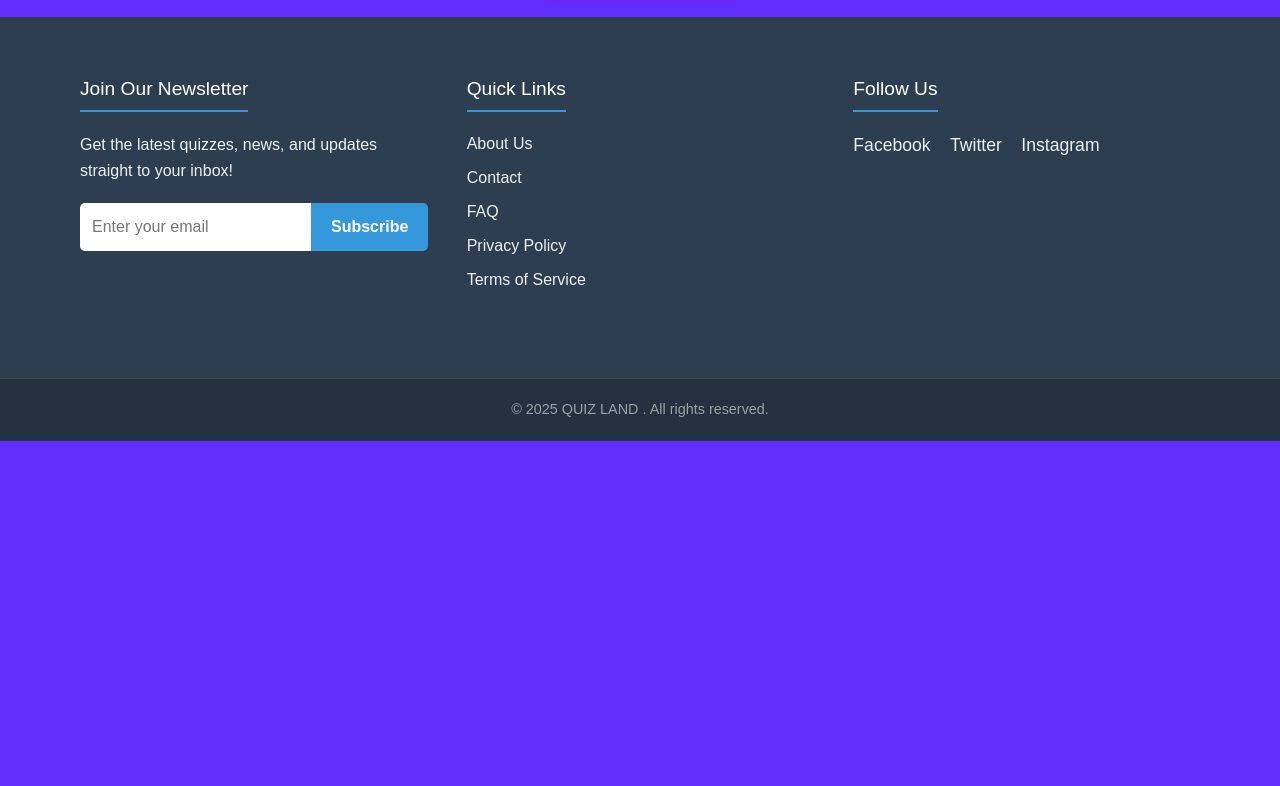
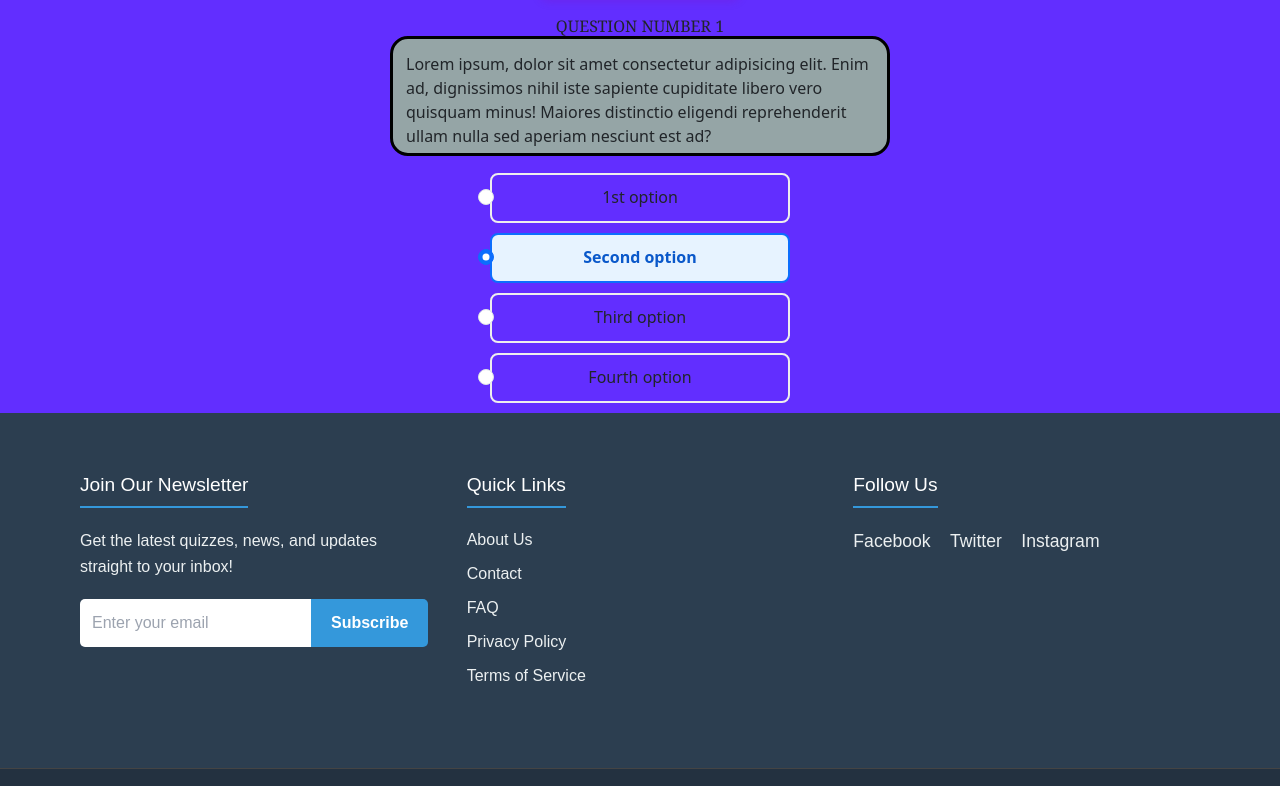
Before and after one commit to selomrani/Interactive-quiz-using-javascript-and-dom, a plain HTML site: page quizpage.html in a window 1280 px wide. Shown: the part 173-959 px from the top of the page. Before the commit the page ends 800 px from the top, so only its background shows below. Drawn offline with nearby package versions, Linux system fonts and the light colour scheme.

Commit message:
added questions content

```diff
--- /dev/null
+++ b/assets/image-src/style.css
@@ -0,0 +1,77 @@
+:root{
+  --base-color: white;
+  --base-variant: #e8e9ed;
+  --text-color: #111528;
+  --secondary-text: #232738;
+  --primary-color: #3a435d;
+  --accent-color: #0071ff;
+}
+.darkmode{
+  --base-color: #070b1d;
+  --base-variant: #101425;
+  --text-color: #ffffff;
+  --secondary-text: #a4a5b8;
+  --primary-color: #3a435d;
+  --accent-color: #0071ff;
+}
+*{
+  margin: 0;
+  padding: 0;
+}
+html{
+  font-family: Poppins;
+}
+body{
+  min-height: 100vh;
+  background-color: var(--base-color);
+  color: var(--text-color);
+}
+header, section{
+  padding: 70px min(50px, 7%);
+}
+section{
+  background-color: var(--base-variant);
+}
+p{
+  margin: 10px 0 20px 0;
+  color: var(--secondary-text);
+}
+button{
+  border: none;
+  padding: .8em 2em;
+  background-color: var(--primary-color);
+  color: white;
+  border-radius: 4px;
+  font: inherit;
+  text-transform: uppercase;
+  font-weight: 500;
+  cursor: pointer;
+}
+.cta-button{
+  background-color: var(--accent-color);
+}
+#theme-switch{
+  height: 50px;
+  width: 50px;
+  padding: 0;
+  border-radius: 50%;
+  background-color: var(--base-variant);
+  display: flex;
+  justify-content: center;
+  align-items: center;
+  position: fixed;
+  top: 20px;
+  right: 20px;
+}
+#theme-switch svg{
+  fill: var(--primary-color);
+}
+#theme-switch svg:last-child{
+  display: none;
+}
+.darkmode #theme-switch svg:first-child{
+  display: none;
+}
+.darkmode #theme-switch svg:last-child{
+  display: block;
+}
--- a/maind.js
+++ b/maind.js
@@ -10,7 +10,7 @@ document.addEventListener('DOMContentLoaded', () => {
         if (timeLeft <= 0) {
             clearInterval(timerId);
             timerElement.textContent = "0:00";
-            alert("Time's up! The quiz will now be submitted.");
+            alert("Time's up!");
         } else {
             const minutes = Math.floor(timeLeft / 60);
             let seconds = timeLeft % 60;
@@ -21,3 +21,22 @@ document.addEventListener('DOMContentLoaded', () => {
         }
     }
 });
+let darkmode = localStorage.getItem('darkmode')
+const themeSwitch = document.getElementById('theme-switch')
+
+const enableDarkmode = () => {
+  document.body.classList.add('darkmode')
+  localStorage.setItem('darkmode', 'active')
+}
+
+const disableDarkmode = () => {
+  document.body.classList.remove('darkmode')
+  localStorage.setItem('darkmode', null)
+}
+
+if(darkmode === "active") enableDarkmode()
+
+themeSwitch.addEventListener("click", () => {
+  darkmode = localStorage.getItem('darkmode')
+  darkmode !== "active" ? enableDarkmode() : disableDarkmode()
+})
--- a/quizpage.html
+++ b/quizpage.html
@@ -7,6 +7,7 @@
     <link href="https://cdn.jsdelivr.net/npm/bootstrap@5.3.8/dist/css/bootstrap.min.css" rel="stylesheet"
     integrity="sha384-sRIl4kxILFvY47J16cr9ZwB07vP4J8+LH7qKQnuqkuIAvNWLzeN8tE5YBujZqJLB" crossorigin="anonymous">
     <link rel="stylesheet" href="style.css">
+    <script src="https://cdn.tailwindcss.com"></script>
 </head>
 <header>
   <nav class="navbar navbar-expand-lg bg-body-tertiary" style="background-color: #e3f2fd;" data-bs-theme="light">
@@ -49,6 +50,39 @@
 <body>
     <div id="timer">10:00</div>
     <script src="maind.js"></script>
+    <h1>QUESTION NUMBER 1</h1>
+    <div class="questionbox mx-auto">
+      Lorem ipsum, dolor sit amet consectetur adipisicing elit. Enim ad, dignissimos nihil iste sapiente cupiditate libero vero quisquam minus! Maiores distinctio eligendi reprehenderit ullam nulla sed aperiam nesciunt est ad?
+    </div>
+    <div class="radio-container mx-auto">
+      <div class="form-check">
+  <input class="form-check-input" type="radio" name="flexRadioDefault" id="flexRadioDefault1">
+  <label class="form-check-label" for="flexRadioDefault1">
+    1st option
+  </label>
+</div>
+
+<div class="form-check">
+  <input class="form-check-input" type="radio" name="flexRadioDefault" id="flexRadioDefault2" checked>
+  <label class="form-check-label" for="flexRadioDefault2">
+    Second option
+  </label>
+</div>
+
+<div class="form-check">
+  <input class="form-check-input" type="radio" name="flexRadioDefault" id="flexRadioDefault3">
+  <label class="form-check-label" for="flexRadioDefault3">
+    Third option
+  </label>
+</div>
+
+<div class="form-check">
+  <input class="form-check-input" type="radio" name="flexRadioDefault" id="flexRadioDefault4">
+  <label class="form-check-label" for="flexRadioDefault4">
+    Fourth option
+  </label>
+</div>
+</div>
 </body>
 <footer class="site-footer">
   <div class="footer-container">
@@ -88,4 +122,5 @@
     <p>© 2025 QUIZ LAND . All rights reserved.</p>
   </div>
 </footer>
+
 </html>
--- a/style.css
+++ b/style.css
@@ -4,6 +4,9 @@
 }
 body{
     background-color: #622EFF;
+    box-sizing: border-box;
+    padding: 0%;
+    margin: 0%;
 }
 nav{
     background-color: aliceblue;
@@ -15,7 +18,8 @@ nav{
 h1{
     text-align: center;
     margin-top: 20px;
-    font-family: Cambria, Cochin, Georgia, Times, 'Times New Roman', serif;
+    font-family: Arial, Helvetica, sans-serif;
+    font-weight: 600;
 }
 /* === Footer Styling === */
 
@@ -30,10 +34,8 @@ h1{
     display: flex;
     flex-wrap: wrap; /* Allows sections to stack on smaller screens */
     justify-content: space-around;
-    max-width: 1200px;
     margin: 0 auto;
     padding: 0 20px;
-    padding-bottom: 30px;
 }
 
 .footer-section {
@@ -289,14 +291,61 @@ h1{
     font-size: 0.9rem;
     color: #95a5a6;
 }
-.card-container{
+#card-box1{
+    margin: 100px;
+}
+.questionbox{
+    height: 120px;
+    width: 500px;
+   border: #000000 3px solid;
     display: flex;
-    flex-direction: row;
-    align-items: center;
-    justify-content: space-between;
-    margin : 20px;
-    gap : 30px;
+    justify-content: center;
+    align-content: center;
+    padding: 13px;
+    font-weight: 400;
+    background-color: #95a5a6;
+    border-radius: 18px;
 }
-.card{
+
+.form-check {
+  padding: 1rem 1.25rem;
+  margin-bottom: 10px;
+  border: 2px solid #eee;
+  border-radius: 0.5rem;
+  transition: background-color 0.2s ease-in-out, border-color 0.2s ease-in-out;
+  cursor: pointer;
+  width: 300px;
+  height: 50px;
+  padding: 10px;
+  text-align: center;
+}
+
+
+.form-check:hover {
+  background-color: #f8f9fa;
+  border-color: #d8dde2;
+}
+
+
+.form-check:has(.form-check-input:checked) {
+  background-color: #e7f3ff;
+  border-color: #0d6efd;
+}
+
+
+.form-check:has(.form-check-input:checked) .form-check-label {
+  font-weight: bold;
+  color: #0a58ca;
+}
+
+
+.form-check-input:checked {
+  background-color: #0d6efd;
+  border-color: #0d6efd;
+}
+.radio-container{
+    display: flex;
+    margin-top: 17px;
+    flex-direction: column;
     align-items: center;
 }
```
Also changed, not shown: index.html (+6 -10 lines), assets/image-src/dark_mode_24dp_E8EAED_FILL1_wght400_GRAD0_opsz24.svg (added), assets/image-src/light_mode_24dp_E8EAED_FILL1_wght400_GRAD0_opsz24.svg (added).
